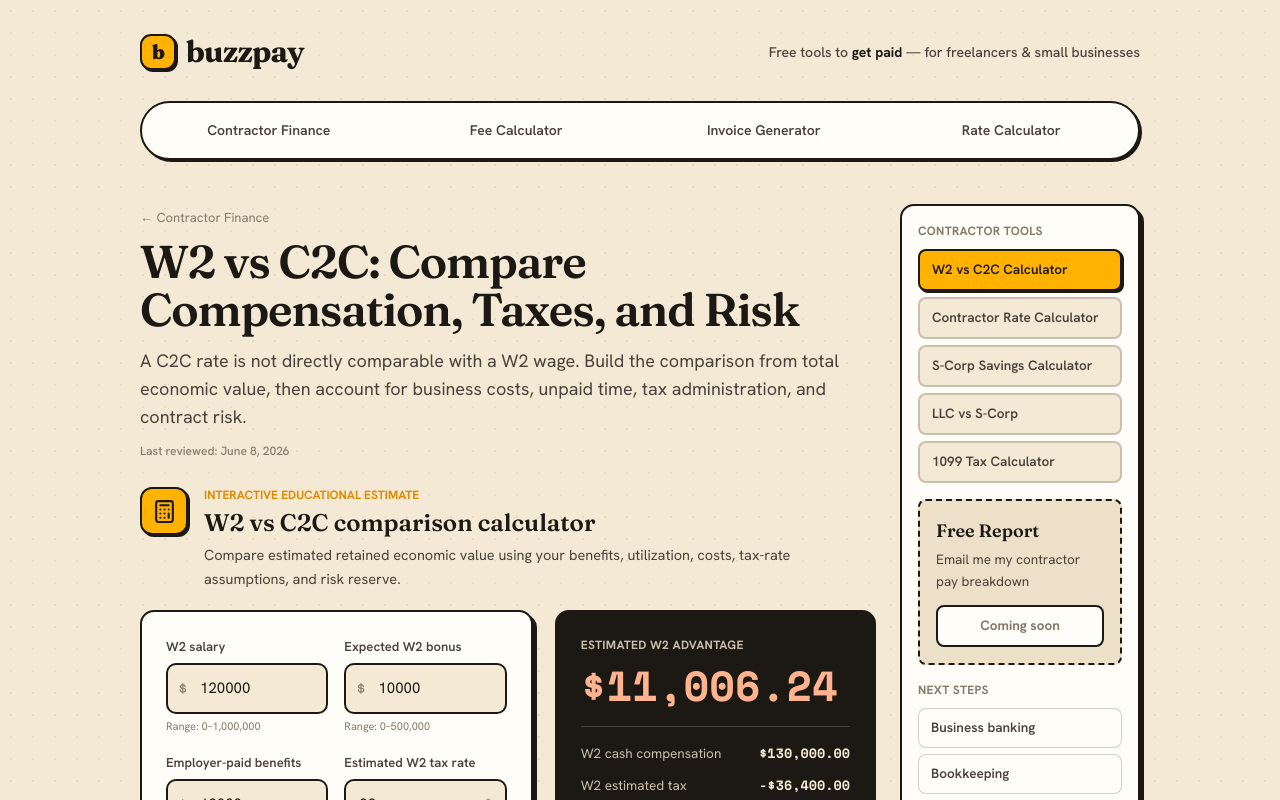
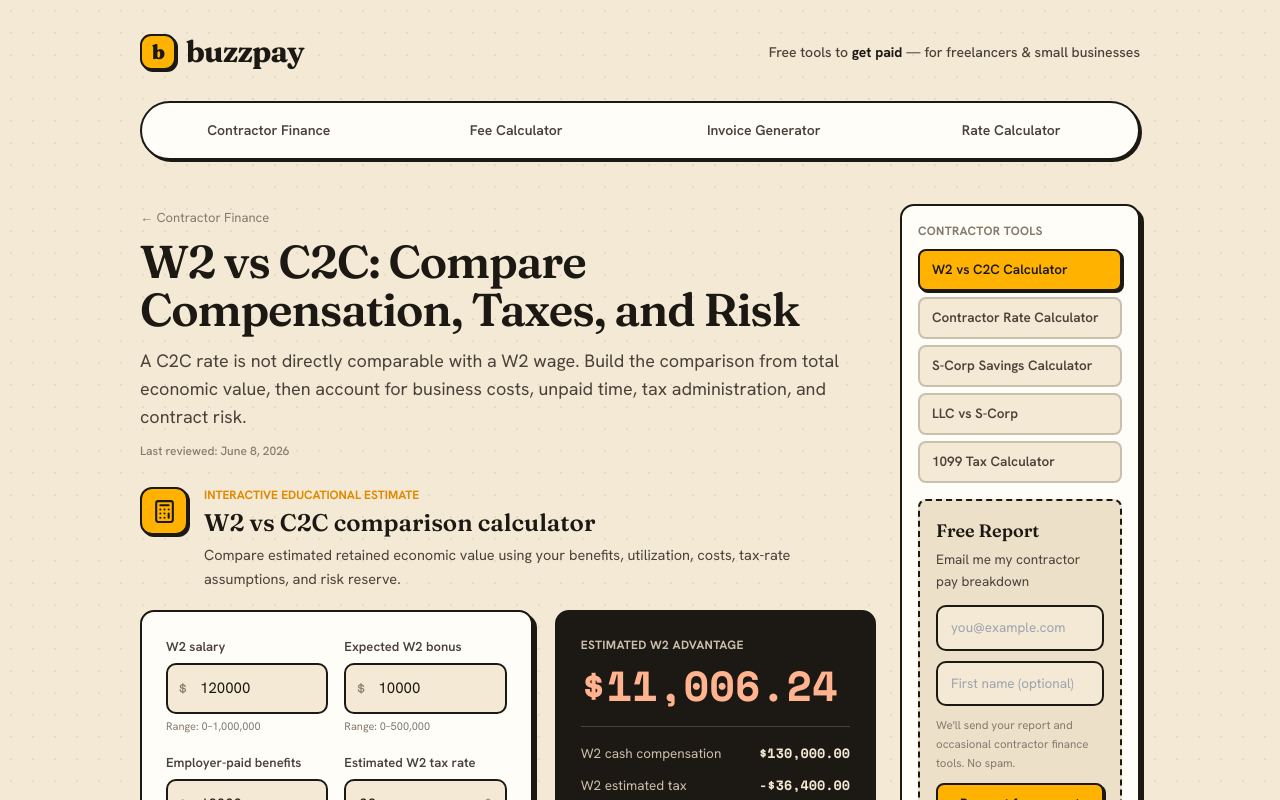
Before and after one commit to hellodeepender/buzzpay, a Next.js app: page /w2-vs-c2c in a window 1280 px wide. Shown: the top 800 px of the page. Built offline with nearby package versions, Linux system fonts and the light colour scheme.

Commit message:
P4 add report capture foundation

```diff
--- /dev/null
+++ b/app/api/report-request/route.ts
@@ -0,0 +1,100 @@
+import { NextResponse } from "next/server";
+
+const emailPattern = /^[^\s@]+@[^\s@]+\.[^\s@]+$/;
+const calculators = {
+  "w2-vs-c2c": "W2 vs C2C Calculator",
+  "contractor-rate-calculator": "Contractor Rate Calculator",
+  "s-corp-savings-calculator": "S-Corp Savings Calculator",
+  "llc-vs-s-corp": "LLC vs S-Corp",
+  "1099-tax-calculator": "1099 Tax Calculator",
+} as const;
+
+type ReportRequestPayload = {
+  email?: unknown;
+  firstName?: unknown;
+  calculatorSlug?: unknown;
+  calculatorName?: unknown;
+  resultSnapshot?: unknown;
+};
+
+function sanitizeString(value: unknown, maxLength: number) {
+  if (typeof value !== "string") return "";
+  return value.trim().slice(0, maxLength);
+}
+
+function sanitizeSnapshot(value: unknown) {
+  if (!value || typeof value !== "object" || Array.isArray(value)) return undefined;
+  const source = value as Record<string, unknown>;
+  const snapshot: Record<string, string | number | boolean | null> = {};
+
+  for (const [key, entry] of Object.entries(source).slice(0, 20)) {
+    if (!/^[a-zA-Z0-9_-]{1,40}$/.test(key)) continue;
+    if (
+      typeof entry === "string" ||
+      typeof entry === "number" ||
+      typeof entry === "boolean" ||
+      entry === null
+    ) {
+      snapshot[key] = typeof entry === "string" ? entry.slice(0, 120) : entry;
+    }
+  }
+
+  return Object.keys(snapshot).length ? snapshot : undefined;
+}
+
+export async function POST(request: Request) {
+  let payload: ReportRequestPayload;
+
+  try {
+    payload = await request.json();
+  } catch {
+    return NextResponse.json({ ok: false, error: "Invalid request body." }, { status: 400 });
+  }
+
+  const email = sanitizeString(payload.email, 254).toLowerCase();
+  const firstName = sanitizeString(payload.firstName, 80);
+  const calculatorSlug = sanitizeString(payload.calculatorSlug, 80);
+  const calculatorName = sanitizeString(payload.calculatorName, 120);
+  const resultSnapshot = sanitizeSnapshot(payload.resultSnapshot);
+
+  if (!emailPattern.test(email)) {
+    return NextResponse.json({ ok: false, error: "Enter a valid email address." }, { status: 400 });
+  }
+
+  if (!(calculatorSlug in calculators)) {
+    return NextResponse.json({ ok: false, error: "Unknown calculator page." }, { status: 400 });
+  }
+
+  const expectedCalculatorName = calculators[calculatorSlug as keyof typeof calculators];
+  if (!calculatorName || calculatorName !== expectedCalculatorName) {
+    return NextResponse.json({ ok: false, error: "Calculator details are invalid." }, { status: 400 });
+  }
+
+  const reportRequest = {
+    email,
+    firstName: firstName || undefined,
+    calculatorSlug,
+    calculatorName: expectedCalculatorName,
+    resultSnapshot,
+    requestedAt: new Date().toISOString(),
+  };
+
+  // TODO: Store report leads in Supabase once lead storage is configured.
+  // TODO: Send report emails through Resend once email templates and API keys are configured.
+  // TODO: Sync consenting subscribers to ConvertKit or Beehiiv once newsletter routing is chosen.
+  if (
+    process.env.NODE_ENV === "development" &&
+    !process.env.SUPABASE_URL &&
+    !process.env.RESEND_API_KEY &&
+    !process.env.CONVERTKIT_API_KEY &&
+    !process.env.BEEHIIV_API_KEY
+  ) {
+    console.info("[report-request]", {
+      ...reportRequest,
+      resultSnapshot: undefined,
+      resultSnapshotFields: resultSnapshot ? Object.keys(resultSnapshot) : [],
+    });
+  }
+
+  return NextResponse.json({ ok: true });
+}
--- a/components/ContractorFinanceSidebar.tsx
+++ b/components/ContractorFinanceSidebar.tsx
@@ -4,6 +4,7 @@ import Link from "next/link";
 import { useState } from "react";
 import { ChevronDown } from "lucide-react";
 import { track } from "@vercel/analytics";
+import EmailReportCapture from "@/components/EmailReportCapture";
 import { contractorFinanceLinks } from "@/lib/contractor-finance";
 
 const nextSteps = ["Business banking", "Bookkeeping", "Payroll", "Talk to a CPA"];
@@ -12,15 +13,19 @@ function trackSidebarToolClick(label: string, href: string, currentPath: string)
   track("contractor_sidebar_tool_click", { label, href, currentPath });
 }
 
-function trackReportClick(currentPath: string) {
-  track("contractor_report_cta_click", { label: "Email me my contractor pay breakdown", currentPath });
-}
-
 function trackNextStepClick(label: string, currentPath: string) {
   track("contractor_next_step_click", { label, currentPath });
 }
 
-function SidebarContent({ currentPath }: { currentPath: string }) {
+function SidebarContent({
+  currentPath,
+  instanceId,
+}: {
+  currentPath: string;
+  instanceId: string;
+}) {
+  const calculator = contractorFinanceLinks.find((item) => item.href === currentPath);
+
   return (
     <div className="space-y-4">
       <section>
@@ -47,18 +52,13 @@ function SidebarContent({ currentPath }: { currentPath: string }) {
         </nav>
       </section>
 
-      <section className="border-2 border-dashed border-ink rounded-[8px] bg-paper2 p-4">
-        <h2 className="font-display text-lg font-semibold text-ink">Free Report</h2>
-        <p className="text-[13.5px] text-ink2 mt-1">Email me my contractor pay breakdown</p>
-        <button
-          type="button"
-          onClick={() => trackReportClick(currentPath)}
-          aria-disabled="true"
-          className="mt-3 w-full rounded-[8px] border-2 border-ink bg-card px-3 py-2 text-[13.5px] font-bold text-muted cursor-not-allowed"
-        >
-          Coming soon
-        </button>
-      </section>
+      {calculator && (
+        <EmailReportCapture
+          calculatorSlug={currentPath.replace(/^\//, "")}
+          calculatorName={calculator.sidebarTitle}
+          instanceId={instanceId}
+        />
+      )}
 
       <section>
         <h2 className="text-[12px] uppercase tracking-wide font-bold text-muted mb-2">Next Steps</h2>
@@ -93,7 +93,7 @@ export default function ContractorFinanceSidebar({
       {(variant === "desktop" || variant === "both") && (
         <aside className="hidden lg:block sticky top-5 self-start">
           <div className="bg-card border-2 border-ink rounded-xl2 shadow-hard p-4">
-            <SidebarContent currentPath={currentPath} />
+            <SidebarContent currentPath={currentPath} instanceId="desktop" />
           </div>
         </aside>
       )}
@@ -111,7 +111,7 @@ export default function ContractorFinanceSidebar({
           </button>
           {open && (
             <div className="border-t border-ink/20 p-4">
-              <SidebarContent currentPath={currentPath} />
+              <SidebarContent currentPath={currentPath} instanceId="mobile" />
             </div>
           )}
         </section>
--- /dev/null
+++ b/components/EmailReportCapture.tsx
@@ -0,0 +1,138 @@
+"use client";
+
+import { FormEvent, useState } from "react";
+import { track } from "@vercel/analytics";
+
+type SubmitState = "idle" | "submitting" | "success" | "error";
+type ReportSnapshot = Record<string, string | number | boolean | null>;
+
+const emailPattern = /^[^\s@]+@[^\s@]+\.[^\s@]+$/;
+
+export default function EmailReportCapture({
+  calculatorSlug,
+  calculatorName,
+  instanceId,
+  resultSnapshot,
+}: {
+  calculatorSlug: string;
+  calculatorName: string;
+  instanceId: string;
+  resultSnapshot?: ReportSnapshot;
+}) {
+  const [email, setEmail] = useState("");
+  const [firstName, setFirstName] = useState("");
+  const [state, setState] = useState<SubmitState>("idle");
+  const [error, setError] = useState("");
+
+  async function onSubmit(event: FormEvent<HTMLFormElement>) {
+    event.preventDefault();
+    const normalizedEmail = email.trim().toLowerCase();
+    const trimmedName = firstName.trim();
+
+    if (!emailPattern.test(normalizedEmail)) {
+      setState("error");
+      setError("Enter a valid email address.");
+      track("report_capture_error", { calculatorSlug, reason: "invalid_email_client" });
+      return;
+    }
+
+    setState("submitting");
+    setError("");
+    track("report_capture_submit", { calculatorSlug, calculatorName });
+
+    try {
+      const response = await fetch("/api/report-request", {
+        method: "POST",
+        headers: { "Content-Type": "application/json" },
+        body: JSON.stringify({
+          email: normalizedEmail,
+          firstName: trimmedName || undefined,
+          calculatorSlug,
+          calculatorName,
+          resultSnapshot,
+        }),
+      });
+      const payload = await response.json().catch(() => ({}));
+
+      if (!response.ok || !payload?.ok) {
+        throw new Error(payload?.error || "Something went wrong.");
+      }
+
+      setState("success");
+      setEmail("");
+      setFirstName("");
+      track("report_capture_success", { calculatorSlug, calculatorName });
+    } catch (err) {
+      setState("error");
+      setError(err instanceof Error ? err.message : "We could not save your request. Try again.");
+      track("report_capture_error", { calculatorSlug, reason: "request_failed" });
+    }
+  }
+
+  if (state === "success") {
+    return (
+      <div className="border-2 border-dashed border-ink rounded-[8px] bg-paper2 p-4">
+        <h2 className="font-display text-lg font-semibold text-ink">Free Report</h2>
+        <p className="mt-2 text-[13.5px] text-moss font-semibold">You are on the list.</p>
+        <p className="mt-1 text-[12.5px] text-ink2">We will send the report when this feature opens up.</p>
+        <button
+          type="button"
+          onClick={() => setState("idle")}
+          className="mt-3 text-[12.5px] font-semibold text-honeyDeep underline"
+        >
+          Use another email
+        </button>
+      </div>
+    );
+  }
+
+  return (
+    <section className="border-2 border-dashed border-ink rounded-[8px] bg-paper2 p-4">
+      <h2 className="font-display text-lg font-semibold text-ink">Free Report</h2>
+      <p className="text-[13.5px] text-ink2 mt-1">Email me my contractor pay breakdown</p>
+      <form onSubmit={onSubmit} className="mt-3 space-y-2.5" noValidate>
+        <input type="hidden" name="calculatorSlug" value={calculatorSlug} />
+        <input type="hidden" name="calculatorName" value={calculatorName} />
+        <div>
+          <label className="sr-only" htmlFor={`report-email-${calculatorSlug}-${instanceId}`}>Email address</label>
+          <input
+            id={`report-email-${calculatorSlug}-${instanceId}`}
+            type="email"
+            value={email}
+            onChange={(event) => setEmail(event.target.value)}
+            placeholder="you@example.com"
+            autoComplete="email"
+            className={`field-input text-[13.5px] py-2.5 ${state === "error" && error ? "border-clay" : ""}`}
+            aria-invalid={state === "error" && Boolean(error)}
+            aria-describedby={`report-help-${calculatorSlug}-${instanceId}`}
+            required
+          />
+        </div>
+        <div>
+          <label className="sr-only" htmlFor={`report-name-${calculatorSlug}-${instanceId}`}>First name</label>
+          <input
+            id={`report-name-${calculatorSlug}-${instanceId}`}
+            type="text"
+            value={firstName}
+            onChange={(event) => setFirstName(event.target.value)}
+            placeholder="First name (optional)"
+            autoComplete="given-name"
+            maxLength={80}
+            className="field-input text-[13.5px] py-2.5"
+          />
+        </div>
+        <p id={`report-help-${calculatorSlug}-${instanceId}`} className="text-[11.5px] text-muted">
+          We'll send your report and occasional contractor finance tools. No spam.
+        </p>
+        {state === "error" && error && <p className="text-[12px] font-semibold text-clay">{error}</p>}
+        <button
+          type="submit"
+          disabled={state === "submitting"}
+          className="w-full rounded-[8px] border-2 border-ink bg-honey px-3 py-2 text-[13.5px] font-bold text-ink shadow-hardsm disabled:cursor-wait disabled:opacity-70"
+        >
+          {state === "submitting" ? "Sending..." : "Request free report"}
+        </button>
+      </form>
+    </section>
+  );
+}
```
